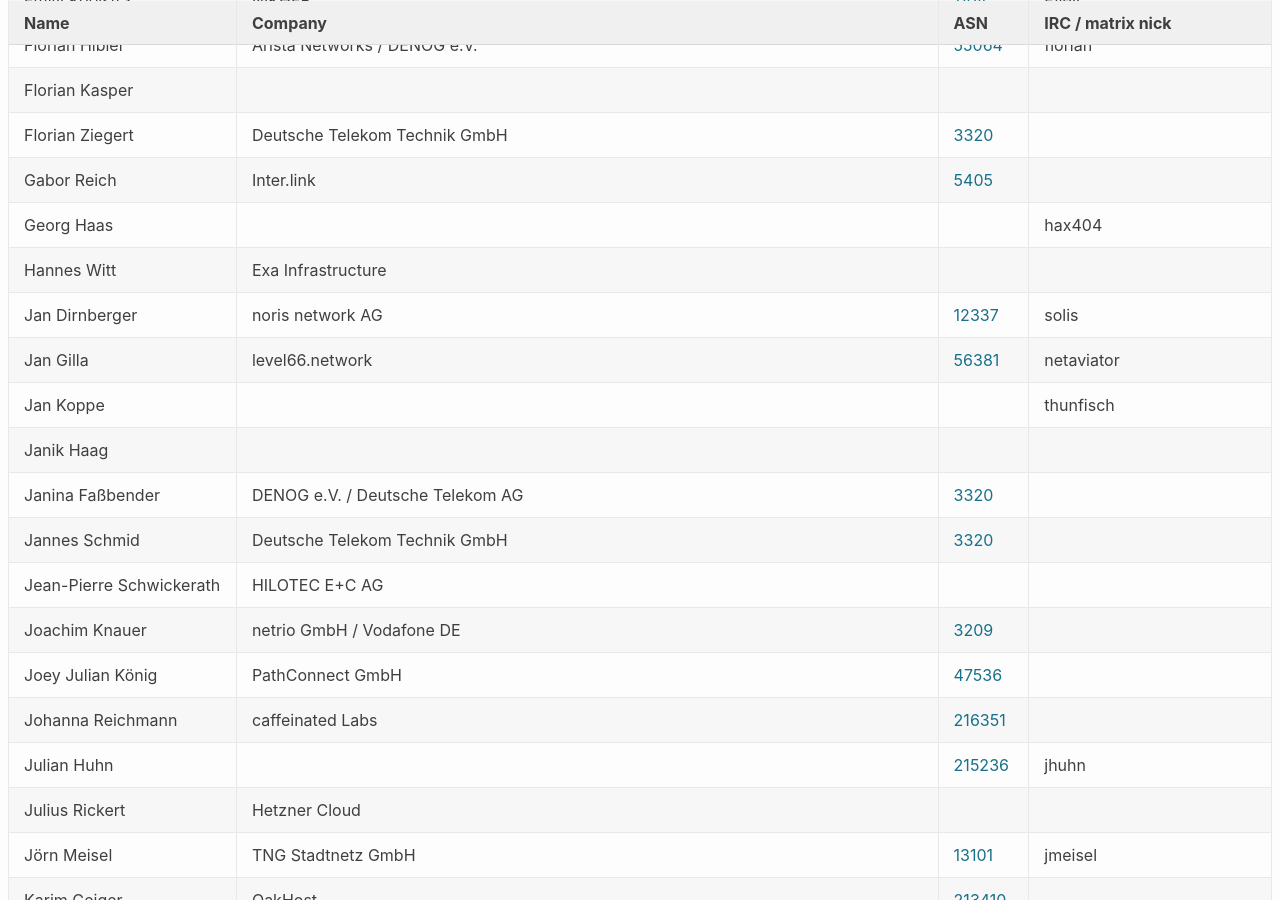
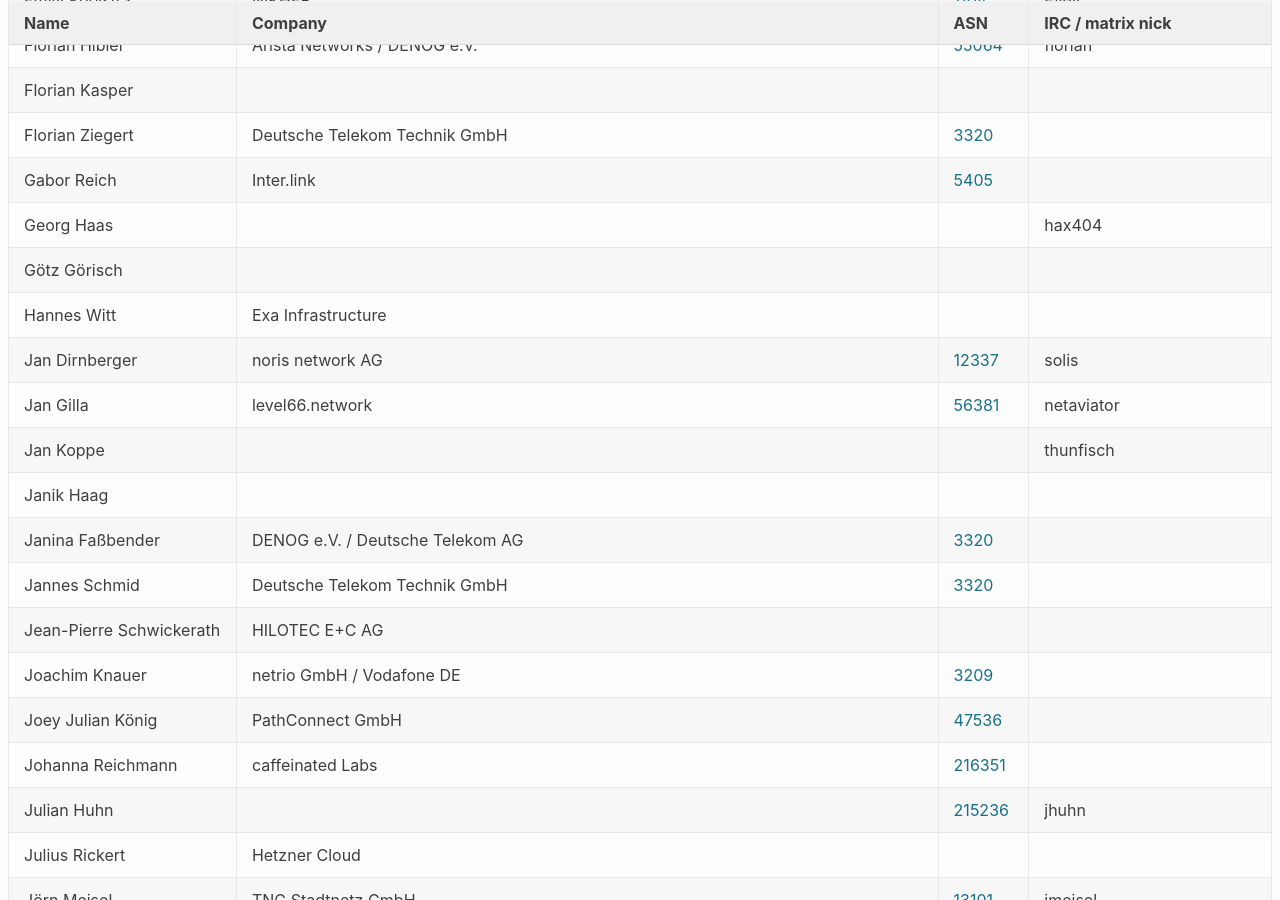
Before and after one commit to denog/pretix-attendeelist, a Jekyll site: the page built from denog17/index.markdown, in a window 1280 px wide and 900 px high, scrolled down 694 px. Built offline with Jekyll 4.4.1, drawn with Linux system fonts in a browser that asks for light colours.

Commit message:
Latest data: Wed May 14 07:30:42 UTC 2025

```diff
--- a/_data/attendees_denog17_onsite.json
+++ b/_data/attendees_denog17_onsite.json
@@ -99,6 +99,12 @@
     "name": "Georg Haas",
     "company": null,
     "irc": "hax404",
+    "asn": null
+  },
+  {
+    "name": "Götz Görisch",
+    "company": null,
+    "irc": null,
     "asn": null
   },
   {
```
